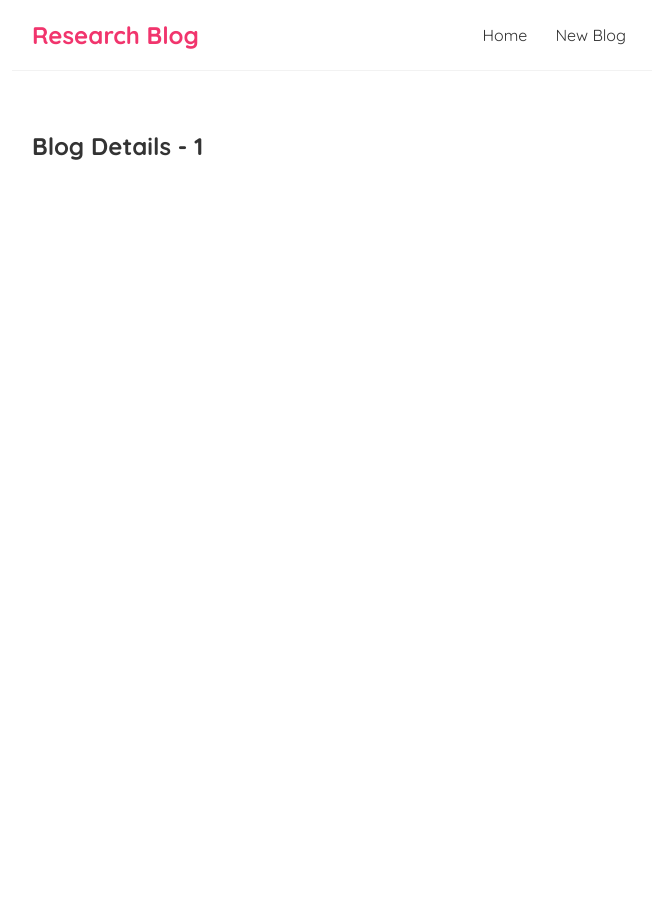
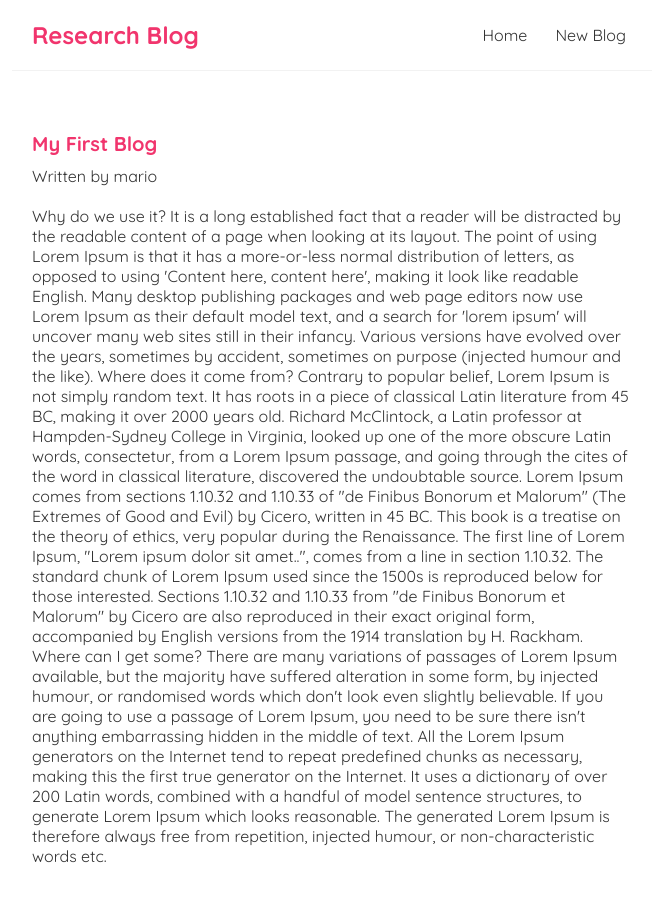
Before and after one commit to Anshuman265/react-blog, a React (Create React App) app: page /blogs/1 in a window 1280 px wide. Shown: the top 902 px of the page, without its empty margins (308-967 px from the left). Before the commit the page ends 800 px from the top, so only its background shows below. Built offline with nearby package versions, Linux system fonts and the light colour scheme; data requests are answered from the project's data file.

Commit message:
blog detail view added

```diff
--- a/src/Components/BlogDetails.js
+++ b/src/Components/BlogDetails.js
@@ -1,9 +1,21 @@
 import {useParams} from 'react-router-dom';
+import useFetch from '../customHooks/useFetch';
 const BlogDetails = () => {
     const {id} = useParams();
+    const {data : blog ,error,isPending} = useFetch('http://localhost:8000/blogs/' + id);
     return (
         <div className="blog-details">
-            <h2>Blog Details - {id} </h2>
+            {isPending && <div>Loading ... </div> }
+            {error && <div> {error} </div> }
+            {blog && (
+                <article>
+                    <h2> {blog.title} </h2>
+                    <p>Written by {blog.author} </p>
+                    <div>
+                        {blog.body}
+                    </div>
+                </article>
+            )}
         </div>
      );
 }
--- a/src/index.css
+++ b/src/index.css
@@ -51,3 +51,21 @@
 .blog-preview a{
   text-decoration: none;
 }
+
+/* blog details page */
+.blog-details h2 {
+  font-size: 20px;
+  color: #f1356d;
+  margin-bottom: 10px;
+}
+.blog-details div {
+  margin: 20px 0;
+}
+.blog-details button {
+  background: #f1356d;
+  color: #fff;
+  border: 0;
+  padding: 8px;
+  border-radius: 8px;
+  cursor: pointer;
+}
```
